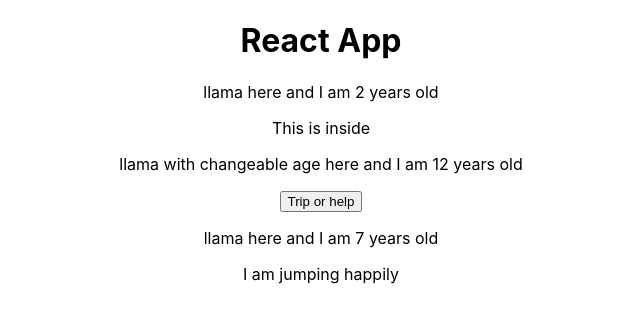
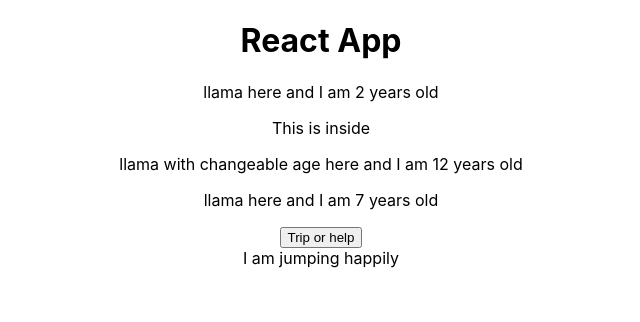
Before and after one commit to samik-j/react-course, a React (Create React App) app: page / in a window 1280 px wide. Shown: the top 322 px of the page, without its empty margins (319-959 px from the left). Built offline with nearby package versions, Linux system fonts and the light colour scheme.

Commit message:
Passing Method References between Components

```diff
--- a/src/App.js
+++ b/src/App.js
@@ -26,14 +26,30 @@
         })
     };
 
+    switchSpecificAgeHandler = (newAge) => {
+        this.setState({
+            age: newAge
+        })
+    };
+
     render() {
         return (
             <div className="App">
                 <h1>React App</h1>
                 <Person name="llama" age={2}>This is inside</Person>
-                <Person name="llama with changeable age" age={this.state.age} click={this.switchAgeHandler}></Person>
-                <button onClick={this.switchEntityHandler}>Trip or help</button>
-                <Person name={this.state.entities[0].name} age={this.state.entities[0].age}>{this.state.entities[0].state}</Person>
+                <Person name="llama with changeable age" age={this.state.age} click={this.switchAgeHandler}/>
+                {/*Passing argument to a function*/}
+                {/*When using arrow function a function is returned. It's an anonymous function which will be executed on click.
+                It can be inefficient as react might render too often, it's better to use bind syntax*/}
+                {/*<Person name="llama with changeable age" age={this.state.age} click={() => this.switchSpecificAgeHandler(4)}/>*/}
+                {/*<Person name="llama with changeable age" age={this.state.age} click={this.switchSpecificAgeHandler.bind(this, 5)}/>*/}
+                <Person name={this.state.entities[0].name} age={this.state.entities[0].age}>
+                    <button onClick={this.switchEntityHandler}>Trip or help</button>
+                    <br/>
+                    {this.state.entities[0].state}
+                </Person>
+
+
             </div>
         );
     }
```
Also changed, not shown: package.json (+12 -0 lines).
